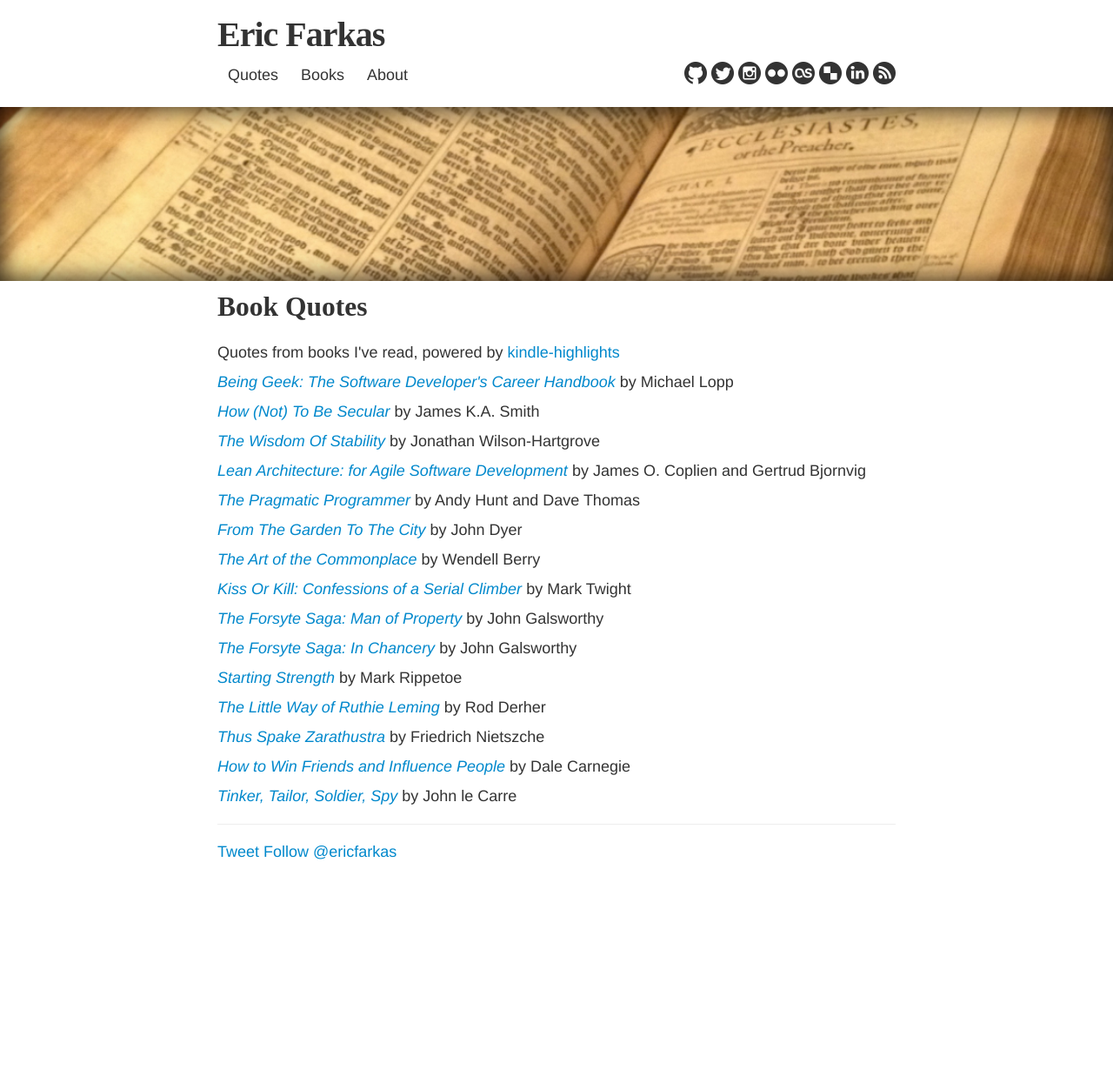
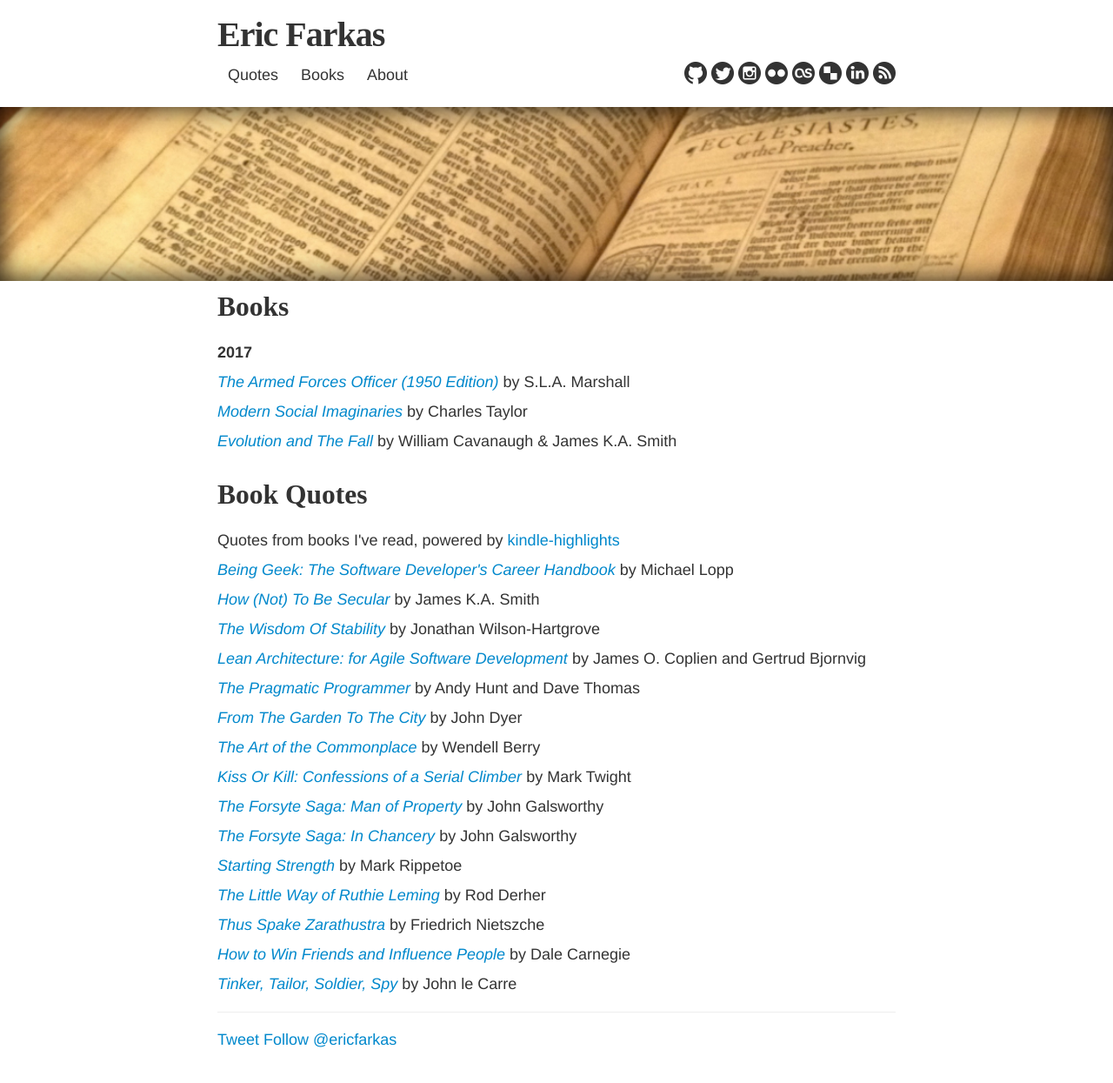
Before and after one commit to speric/speric.github.com, a Jekyll site: the page built from books/index.html, in a window 1280 px wide. Shown: the whole page at 87% size. Built offline with Jekyll 4.4.1, drawn with Linux system fonts in a browser that asks for light colours; some web fonts are replaced; comment, search, counter and statistics services are not loaded; before the commit the page ends 1029 px from its top, so only the background shows below that.

Commit message:
Read books

```diff
--- a/books/index.html
+++ b/books/index.html
@@ -3,6 +3,18 @@ layout: layout
 title: "Books Quotes | Eric Farkas"
 header_img: "quotes.jpg"
 ---
+
+<h2>Books</h2>
+
+<br/>
+
+<p><strong>2017</strong></p>
+
+<p><i><a href="https://www.amazon.com/Armed-Forces-Officer-1950/dp/098836963X">The Armed Forces Officer (1950 Edition)</a></i> by S.L.A. Marshall</p>
+<p><i><a href="https://www.amazon.com/Modern-Social-Imaginaries-Public-Planet/dp/0822332930">Modern Social Imaginaries</a></i> by Charles Taylor</p>
+<p><i><a href="https://www.amazon.com/Evolution-Fall-William-T-Cavanaugh/dp/0802873790">Evolution and The Fall</a></i> by William Cavanaugh & James K.A. Smith</p>
+
+<br/>
 
 <h2>Book Quotes</h2>
 
```
